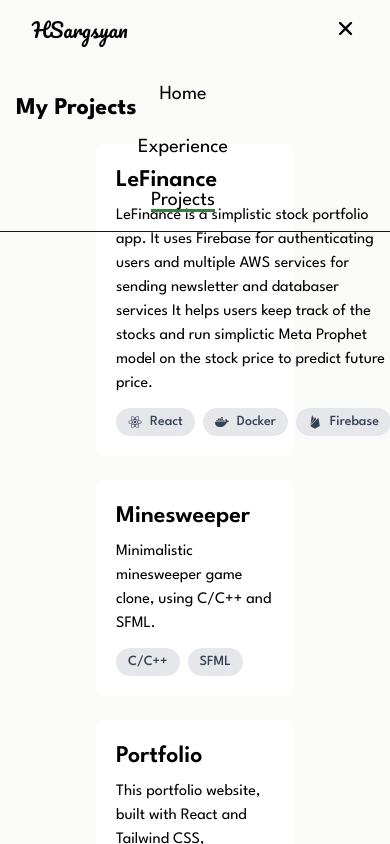
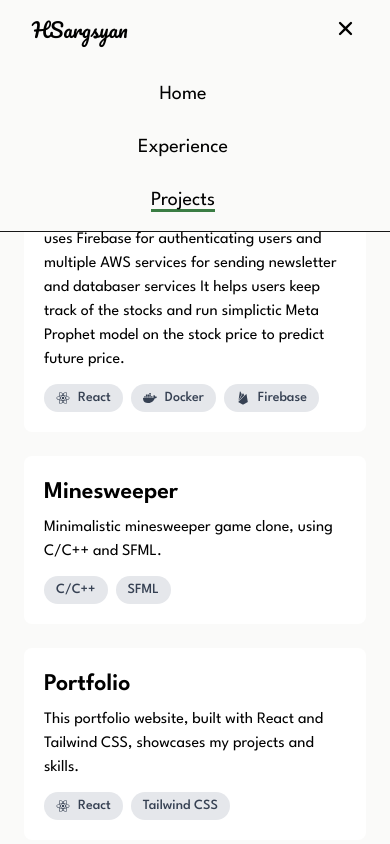
Before and after one commit to HarutSargsyan/harutsargsyan.github.io, a React (Vite) app: page /projects in a window 390 px wide. Both pictures are taken after a click on the icon 345 px from the left and 28 px from the top of the page. Shown: the top 844 px of the page. Built offline with nearby package versions, Linux system fonts and the light colour scheme.

Commit message:
minor css fix

```diff
--- a/src/components/NavBar.tsx
+++ b/src/components/NavBar.tsx
@@ -10,7 +10,6 @@ const StyledNavLink = ({
   to: string;
   children: React.ReactNode;
 }) => {
-  // "text-xl mr-6"
   return (
     <NavLink
       to={to}
@@ -42,7 +41,7 @@ export default function NavBar() {
       <div
         className={`${
           !isOpenNav ? "hidden" : ""
-        } z-50 pb-4 fixed left-0 top-20 w-full border-b border-b-neutral-900 px-6 text-inherit sm:relative sm:top-0 sm:mx-6 sm:block sm:w-auto sm:border-b-0 sm:px-0 md:mx-8 lg:mx-10`}
+        } z-50 pb-4 bg-stone-50 fixed left-0 top-20 w-full border-b border-b-neutral-900 px-6 text-inherit sm:relative sm:top-0 sm:mx-6 sm:block sm:w-auto sm:border-b-0 sm:px-0 md:mx-8 lg:mx-10`}
       >
         <ul className="flex flex-col gap-6 text-center text-lg sm:h-full sm:flex-row sm:justify-center sm:gap-6 md:gap-8 lg:gap-10">
           <li>
--- a/src/pages/Projects.tsx
+++ b/src/pages/Projects.tsx
@@ -5,7 +5,7 @@ export default () => {
   return (
     <div className="">
       <h2 className="text-2xl mb-5 font-bold">My Projects</h2>
-      <div className="px-20 flex flex-col gap-6">
+      <div className="px-2 sm:px-20 flex flex-col gap-6">
         {projects.map((project, index) => (
           <ProjectBox key={index} {...project} />
         ))}
```
